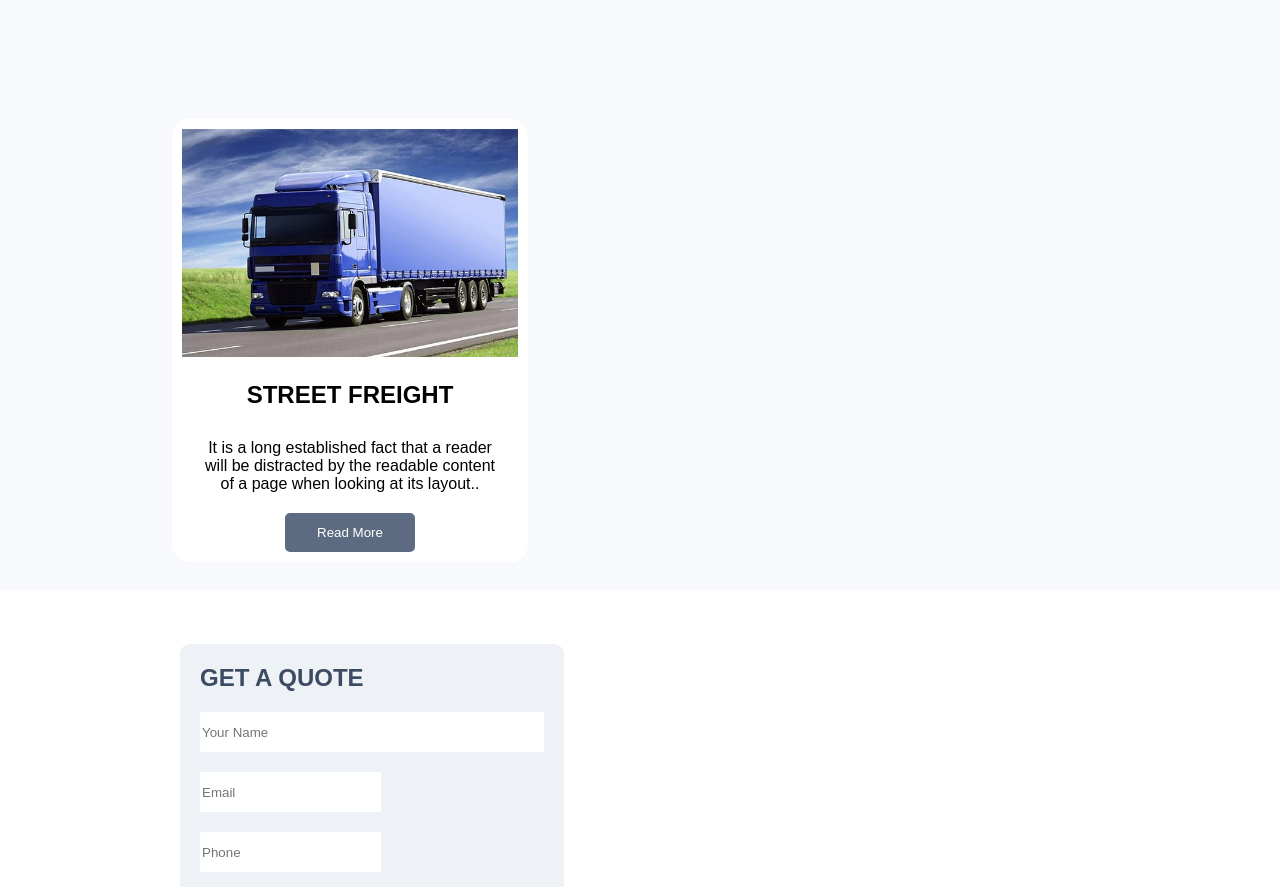
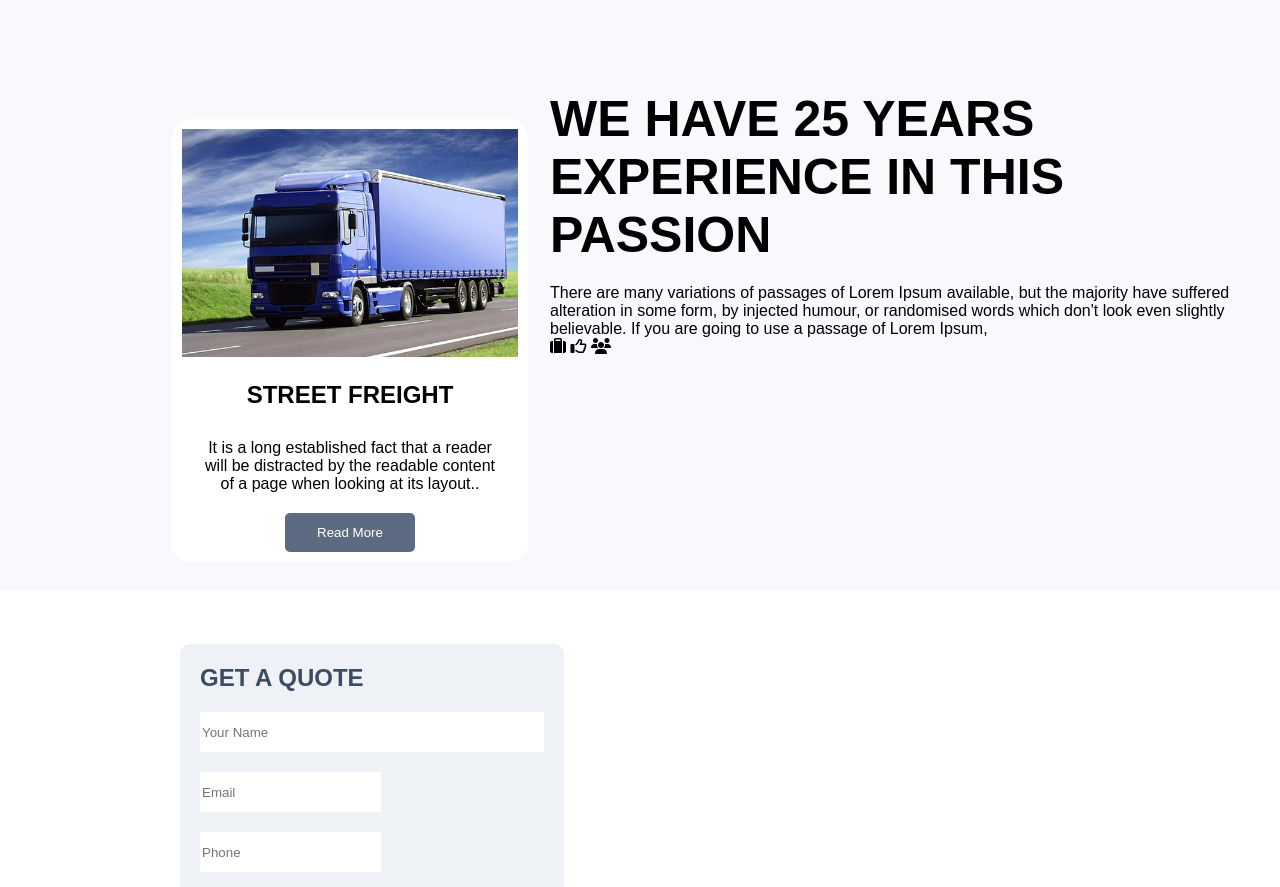
Before and after one commit to kasiviswanadh255/Kasi-Html-Css-Js, a plain HTML site: page Task/temp.html in a window 1280 px wide. Shown: the part 1310-2197 px from the top of the page. Drawn offline with Linux system fonts and the light colour scheme.

Commit message:
commited

```diff
--- a/Task/temp.html
+++ b/Task/temp.html
@@ -59,7 +59,8 @@
                 <h2>AIR FREIGHT</h2>
                 <p>It is a long established fact that a reader will be
                     distracted by the readable content of a page
-                    when looking at its layout..</p>
+                    when looking at its layout..
+                </p>
                 <button class="btn3">Read More</button>
             </div>
             <div class="card">
@@ -90,7 +91,19 @@
                 <button class="rm">SEND</button>
             </div>
             <nav>
-
+                <h1>
+                    WE HAVE 25 YEARS EXPERIENCE IN THIS PASSION
+                </h1>
+                <p>There are many variations of passages of Lorem Ipsum available,
+                    but the majority have suffered alteration in some form, by
+                    injected humour, or randomised words which don't look even
+                    slightly believable. If you are going to use a passage of Lorem Ipsum,
+                </p>
+                <div class="about">
+                    <i class="fa-solid fa-suitcase"></i>
+                    <i class="fa-regular fa-thumbs-up"></i>
+                    <i class="fa-solid fa-users"></i>
+                </div>
             </nav>
         </div>
     </body>
```
